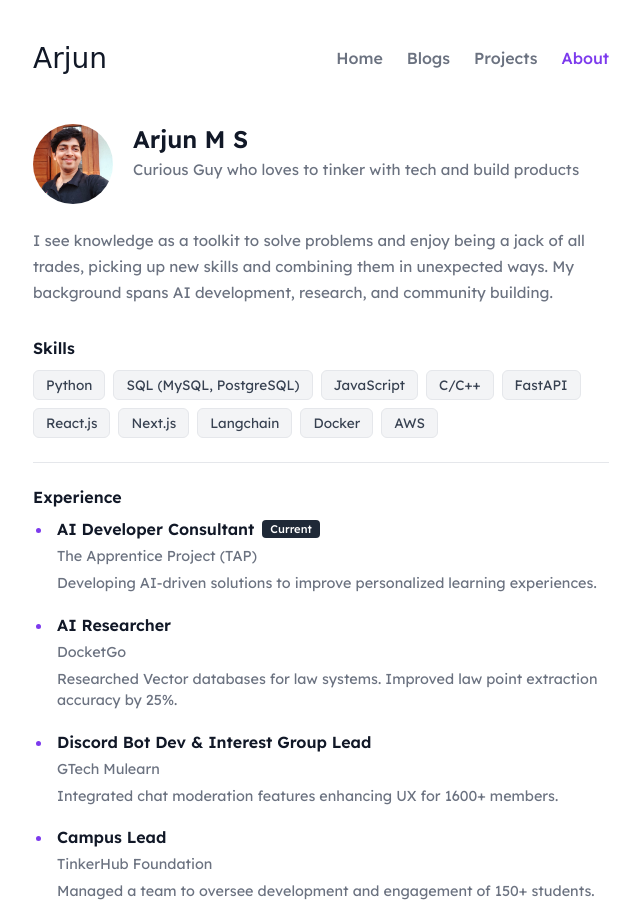
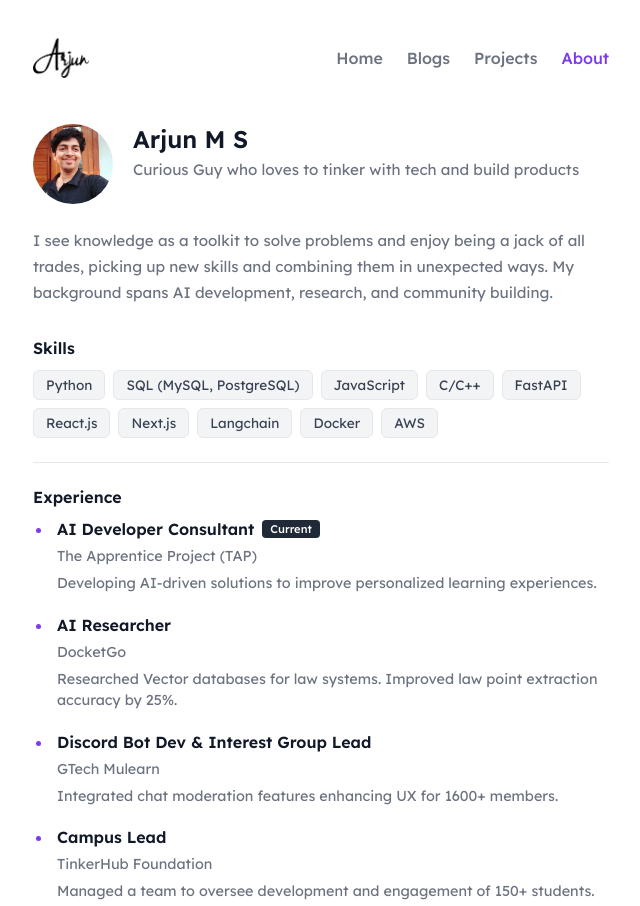
Before and after one commit to arjun-ms/arjun-ms.github.io, a plain HTML site: page about.html in a window 1280 px wide. Shown: the top 906 px of the page, without its empty margins (319-959 px from the left). Drawn offline with Linux system fonts and the light colour scheme; a web font is replaced by a local one.

Commit message:
fix(404): arjun-logo.png file not found

```diff
--- a/about.html
+++ b/about.html
@@ -14,7 +14,7 @@
         <header>
             <div class="logo">
                 <a href="index.html" style="display: flex; align-items: center; gap: 10px;">
-                    <img src="arjun-logo.png" alt="Arjun Logo" onerror="this.style.display='none'; this.nextElementSibling.style.display='block'">
+                    <img src="assets/arjun-logo.png" alt="Arjun Logo" onerror="this.style.display='none'; this.nextElementSibling.style.display='block'">
                     <span style="display:none; font-family: cursive;">Arjun</span>
                 </a>
             </div>
```
Also changed, not shown: blogs.html (+1 -1 lines), index.html (+1 -1 lines), projects.html (+1 -1 lines).
